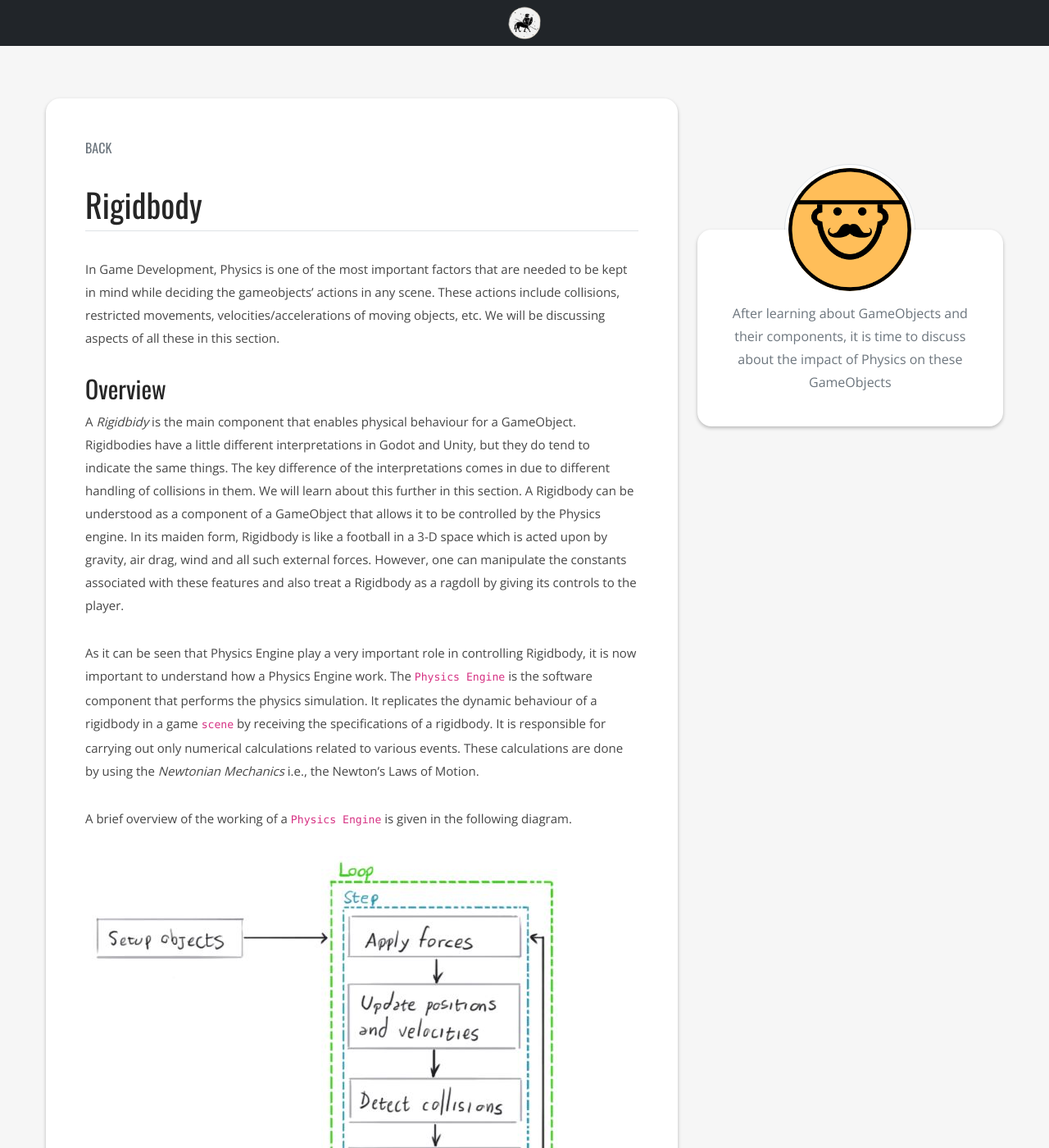
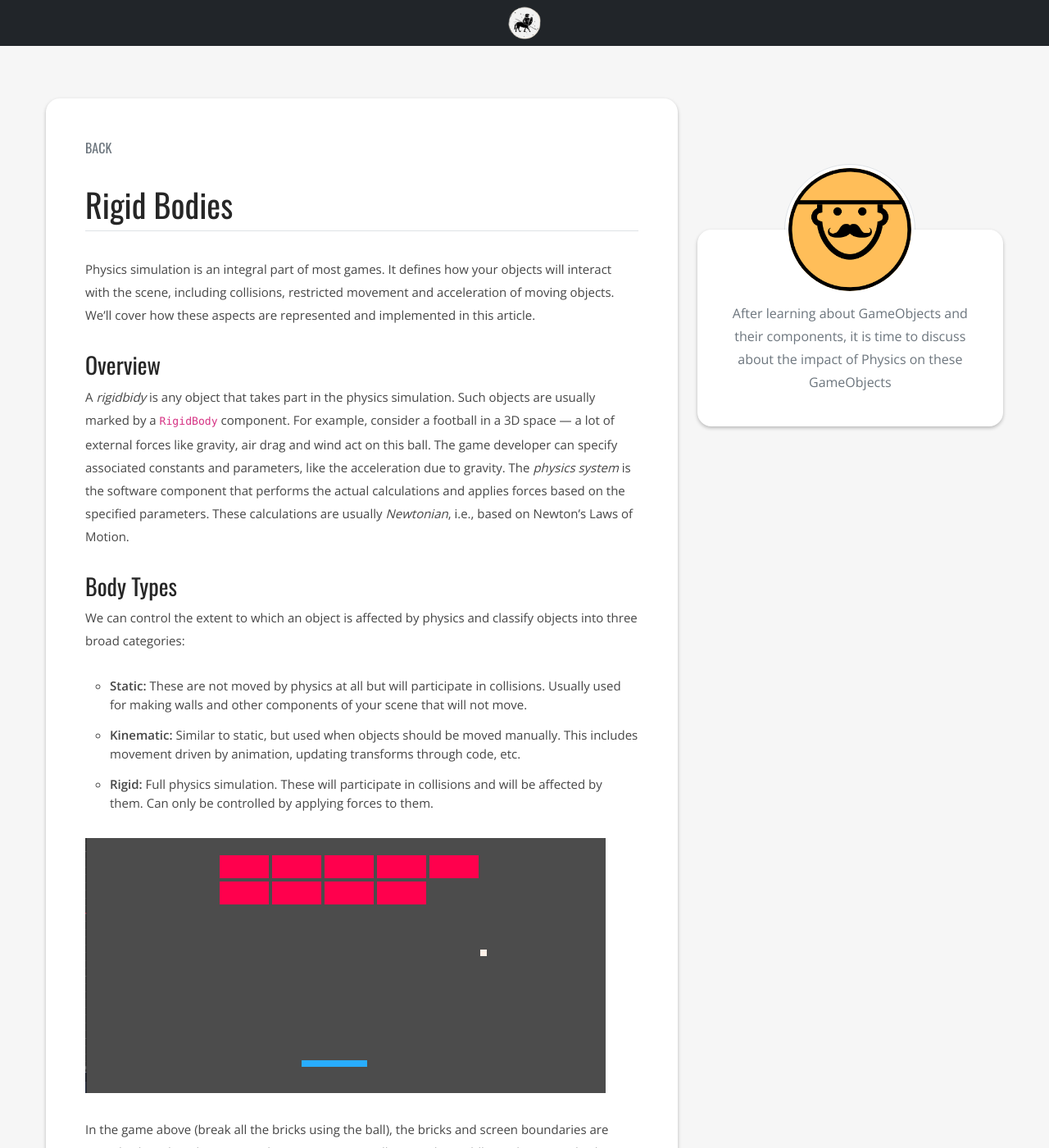
Before and after one commit to studiocentauri/studiocentauri.github.io, a Jekyll site: the page built from learn/skills/rigidbody.md, in a window 1280 px wide and 1400 px high. Shown: the whole window at 82% size. Built offline with Jekyll 4.4.1, drawn with Linux system fonts in a browser that asks for light colours; nearby versions of some CDN libraries; some web fonts are replaced; comment, search, counter and statistics services are not loaded; some of the changed text lies outside the part shown.

Commit message:
Edit rigidbody article

````diff
--- a/learn/skills/rigidbody.md
+++ b/learn/skills/rigidbody.md
@@ -1,105 +1,75 @@
 ---
 layout: skill-details
 kaka: "After learning about GameObjects and their components, it is time to discuss about the impact of Physics on these GameObjects"
-title: "Rigidbody"
+title: "Rigid Bodies"
 ---
 
-In Game Development, Physics is one of the most important factors that are needed to be kept in mind while deciding the gameobjects' actions in any scene. These actions include collisions, restricted movements, velocities/accelerations of moving objects, etc. We will be discussing aspects of all these in this section.
+Physics simulation is an integral part of most games. It defines how your objects will interact with the scene, including collisions, restricted movement and acceleration of moving objects. We'll cover how these aspects are represented and implemented in this article.
 
-## Overview
-A *Rigidbidy* is the main component that enables physical behaviour for a GameObject. Rigidbodies have a little different interpretations in Godot and Unity, but they do tend to indicate the same things. The key difference of the interpretations comes in due to different handling of collisions in them. We will learn about this further in this section.
-A Rigidbody can be understood as a component of a GameObject that allows it to be controlled by the Physics engine. In its maiden form, Rigidbody is like a football in a 3-D space which is acted upon by gravity, air drag, wind and all such external forces. However, one can manipulate the constants associated with these features and also treat a Rigidbody as a ragdoll by giving its controls to the player.
+### Overview
+A *rigidbidy* is any object that takes part in the physics simulation. Such objects are usually marked by a `RigidBody` component. For example, consider a football in a 3D space — a lot of external forces like gravity, air drag and wind act on this ball. The game developer can specify associated constants and parameters, like the acceleration due to gravity. The *physics system* is the software component that performs the actual calculations and applies forces based on the specified parameters. These calculations are usually *Newtonian*, i.e., based on Newton's Laws of Motion.
 
-As it can be seen that Physics Engine play a very important role in controlling Rigidbody, it is now important to understand how a Physics Engine work.
-The `Physics Engine` is the software component that performs the physics simulation. It replicates the dynamic behaviour of a rigidbody in a game `scene`  by receiving the specifications of a rigidbody. It is responsible for carrying out only numerical calculations related to various events. These calculations are done by using the *Newtonian Mechanics* i.e., the Newton's Laws of Motion.
+### Body Types
 
-A brief overview of the working of a `Physics Engine` is given in the following diagram.
+We can control the extent to which an object is affected by physics and classify objects into three broad categories:
+- **Static:** These are not moved by physics at all but will participate in collisions. Usually used for making walls and other components of your scene that will not move.
+- **Kinematic:** Similar to static, but used when objects should be moved manually. This includes movement driven by animation, updating transforms through code, etc.
+- **Rigid:** Full physics simulation. These will participate in collisions and will be affected by them. Can only be controlled by applying forces to them.
+
+![Die Brick](/img/learn/brick.png)
+
+In the game above (break all the bricks using the ball), the bricks and screen boundaries are static bodies: they do not move but participate in collisions. The paddle is a kinematic body: we don't want gravity or the ball to affect its position. The paddle is explicitly controlled by the player. Finally, the ball is a full rigidbody: we want it to bounce off when it hits a surface.
+
+### Implementation
+
+The game engine's UI provides ways to add a rigid body component or modify its parameters. The following pseudo-code illustrates how the ball and paddle scripts would look like.
+
+```cpp
+class Ball : RigidBody {
+    // Do this once when the game starts...
+    void Start() {
+        // Turn off gravity, the ball should simply reflect
+        // Note that most parameters like this can be changed in code or in the engine UI
+        this.gravity = 0;
+    }
+
+    // Do this each frame...
+    void Update() {
+        // Iterate over all bodies that collided with this ball this frame
+        for body in colliding_bodies {
+            // Destroy the brick if hit
+            if body.is_brick() {
+                body.destroy()
+            }
+        }
+    }
+}
+
+class Paddle : KinematicBody {
+    // Since this is kinematic we don't need to explicitly turn off gravity
+    // Just process input each frame
+    void Update() {
+        if input_key_pressed {
+            this.transform.position.x += distance_to_move_this_frame
+        }
+    }
+}
+
+// A brick has no functionality other than just staying there
+class Brick : StaticBody {}
+```
+
+### Bonus Content: Game Loops
 
 ![Physics Engine Overview](/img/learn/physics_engine.png)
 
-Rigidbodies have a number of properties associated with them which impact on how the GameObjects will be reacting to various forces and motions
+To understand physics, we first need the concept of a *game loop*. Every game engine implements a loop: process player actions, simulate physics, update what's on the screen and repeat. One iteration of this loop is what we call a *frame* (the fps from "60 fps" is the frequency of iteration of this loop)<sup>1</sup>. The `Update()` method in Unity is used to define the code you want to execute each frame inside this game loop. If the player hits something, that hit is queued and processed in the next frame by the physics system. Moving the football towards the ground a little bit every frame is how the physics system will implement "gravity".
 
-<!---
+*1. This is not strictly necessary and depends on how the game engine is implemented. Physics and rendering might have completely different loops that somehow communicate with each other. However, we will define our game loops this way for simplicity unless otherwise specified.*
 
-## Godot Implementation
+### References
 
-In Godot, we can develop both 2D and 3D games. Meaning of the term RigiBody does not change in them but the implementation may differ.
-
-#### 2D Games
-For developing 2D games, we create the world of our game in `Node2D` node. Then, we add some _GameObject_ in our scene. For these, we have 3 Physics Bodies termed as `PhysicsBody2D`.
-
-* __StaticBody2D__ bodies are not controlled by the `Physics Engine`. They get involved in collisions but do not move in response to them, but can impart motion to the colliding bodies.
-
-* __KinematicBody2D__ bodies are also not controlled by the `Physics Engine`. They can detect collision and respond accordingly and also they are required to be controlled by the user via a code, as they do not have impact of Physics on them.
-
-* __RigidBody2D__ bodies are controlled by the `Physics Engine` and the user does not have a direct control over them. Although the beharvious of these bodies can be altered by changing the Physical properties in the _Inspector_.
-RigidBodies also have modes in Godot i.e., _Static_, _Rigid_, _Kinematic_ and _Character_ (similar to a typical `RigidBody2D` body expect it cannot rotate). We can do it by using enumerations -
-
-```
-enum Mode :
-- MODE_RIGID = 0  // Body behaves like a typical RigidBody2D. This is the default mode
-- MODE_STATIC = 1   // Body behaves like a StaticBody2D.
-- MODE_CHARACTER= 2   // Similar to MODE_RIGID except the body now cannot rotate.
-- MODE_KINEMATIC = 3  // Body behaves like a KinematicBody2D.
-```
-Apart from using RigidBodies like a ragdoll which are handled by the `Physics Engine` alone, the user can also control RigidBodies via a code written in the script. For doing this we use, `_integrate_forces()` callback.
-
-```
-extend RigidBody2D
-
-var thrust
-var torque
-
-func _integrate_forces(state):
-    ...
-    if Input.is_action_pressed(input):
-         applied_force = thrust.rotated(rotation)
-    ...
-
-    var rotation_dir = 0
-    if Input.is_action_pressed(input):
-        rotation_dir = +1 or -1
-
-    applied_torque = rotation_dir*torque
-    ...
-
-```
--->
-
-## Body Type (Modes)
-
-Rigidbody is attached to a GameObject so as to have the impact of Physics on that GameObject. In a game scene, one may want a GameObject to behave in various ways and in terms of how Physics have impact on them, there are modes that are needed to be defined for a Rigidbody.
-
-* __StaticBody__ bodies are not controlled by the `Physics Engine`. They get involved in collisions but do not move in response to them, but can impart motion to the colliding bodies.
-
-* __KinematicBody__ bodies are also not controlled by the `Physics Engine`. They can detect collision and respond accordingly and also they are required to be controlled by the user via a code, as they do not have impact of Physics on them.
-
-* __RigidBody( Dynamic Body)__ bodies are directly controlled by the `Physics Engine` and are very less dependent on the user controlling them. The `Physics Engine` control them on the basis of the set of properties defined associated with them like mass, drag etc. In one sense, one may interpret a Rigidbody as a ragdoll which is not under the user's control but is impacted by the Physics of the current game scene. This mode( or body type) is default to a Rigidbody component.
-
-
-![Die Brick](/img/learn/brick.png)
-
-In the above scene of a game (in which we have to break all the bricks using that ball), the bricks and walls (not visible in the image) are static bodies, the paddle is a kinematic body and the ball is a rigid (dynamic) body. They all have some scripts(codes) associated with them so as to make the game more interactive.
-
-
-## Implementation
-
-For a proper implementaion of a rigibody, one needs to add/remove various properties assoiciated with it. Now to alter this property, one may either do it directly with the help of a game engine or one may write a code for this. Usually codes are preferred for detecting collisions, simulating transistions from one state to another and fixing some parameters. Altering the properties of a rigidbody can directly be done from the game engine interface.
-
-![Ball Script](/img/learn/ball_script.png)  |  ![Paddle Script](/img/learn/paddle_script.png)  |
-
-
-The above 2 screenshots show the scripts associated with the ball and the paddle in the Die Brick game respectively. The __Scripting__ tells the game engine what to do when something happens. In the case of Kinematic bodies, scripting is very much important as the user is needed to control them and thus it is needed to instruct the game engine how the user will be giving input to the Kinematic body.
-
-
-#### References
-
-__Godot__ :
-* [RigidBody - Godot Documentation](https://docs.godotengine.org/en/stable/tutorials/physics/rigid_body.html)
-* [RigidBody2D - Godot Documentation](https://docs.godotengine.org/en/stable/tutorials/physics/physics_introduction.html#rigidbody2d)
-
-__Unity__ :
-* [RigidBody - Unity Documentation](https://docs.unity3d.com/Manual/RigidbodiesOverview.html)
-* [RigidBody2D - Unity Documentation](https://docs.unity3d.com/Manual/class-Rigidbody2D.html)
-
-<!--- asfasd -->
+- [RigidBody - Godot Documentation](https://docs.godotengine.org/en/stable/tutorials/physics/rigid_body.html)
+- [RigidBody2D - Godot Documentation](https://docs.godotengine.org/en/stable/tutorials/physics/physics_introduction.html#rigidbody2d)
+- [RigidBody - Unity Documentation](https://docs.unity3d.com/Manual/RigidbodiesOverview.html)
+- [RigidBody2D - Unity Documentation](https://docs.unity3d.com/Manual/class-Rigidbody2D.html)
````
Also changed, not shown: img/learn/ball_script.png (deleted), img/learn/paddle_script.png (deleted).
